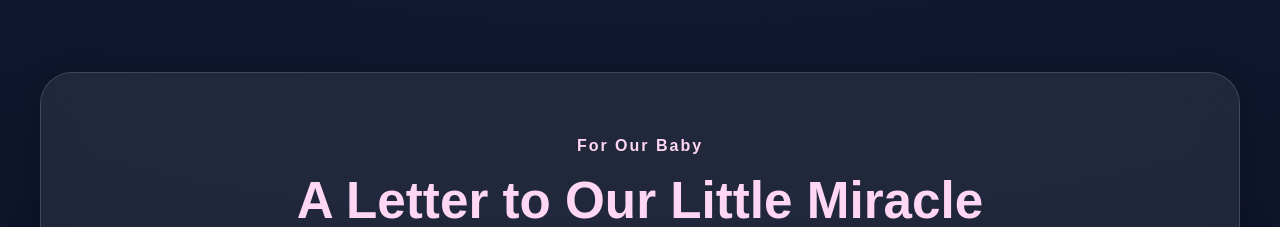
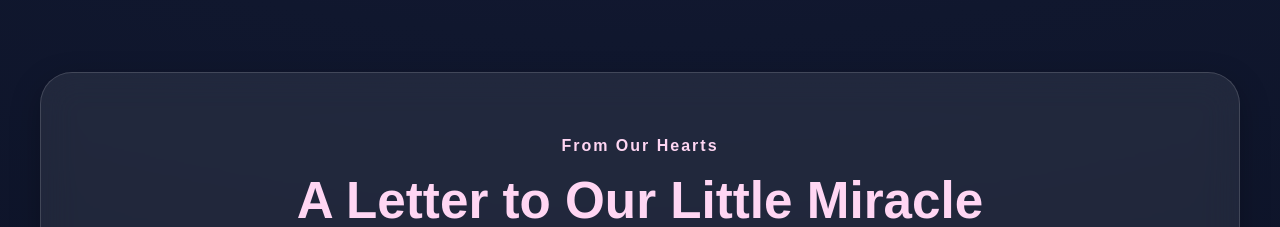
Before and after one commit to satyabharath6/baby-evvala-journey, a React (Vite) app: page / in a window 1280 px wide. Shown: the part 1880-2107 px from the top of the page. Built offline with nearby package versions, Linux system fonts and the light colour scheme; no server answers; the database is empty.

Commit message:
Preserve home letter line breaks

```diff
--- a/src/components/widgets/HomeLetter.tsx
+++ b/src/components/widgets/HomeLetter.tsx
@@ -18,7 +18,7 @@ export default function HomeLetter() {
     <section className="section-shell home-letter-section">
       <div className="elevated-card home-letter-card">
         <p className="section-kicker">
-          {language === "te" ? "మా బేబీకి" : "For Our Baby"}
+          {language === "te" ? "మా హృదయాల నుండి" : "From Our Hearts"}
         </p>
 
         <h2 className="section-heading">{title}</h2>
```
